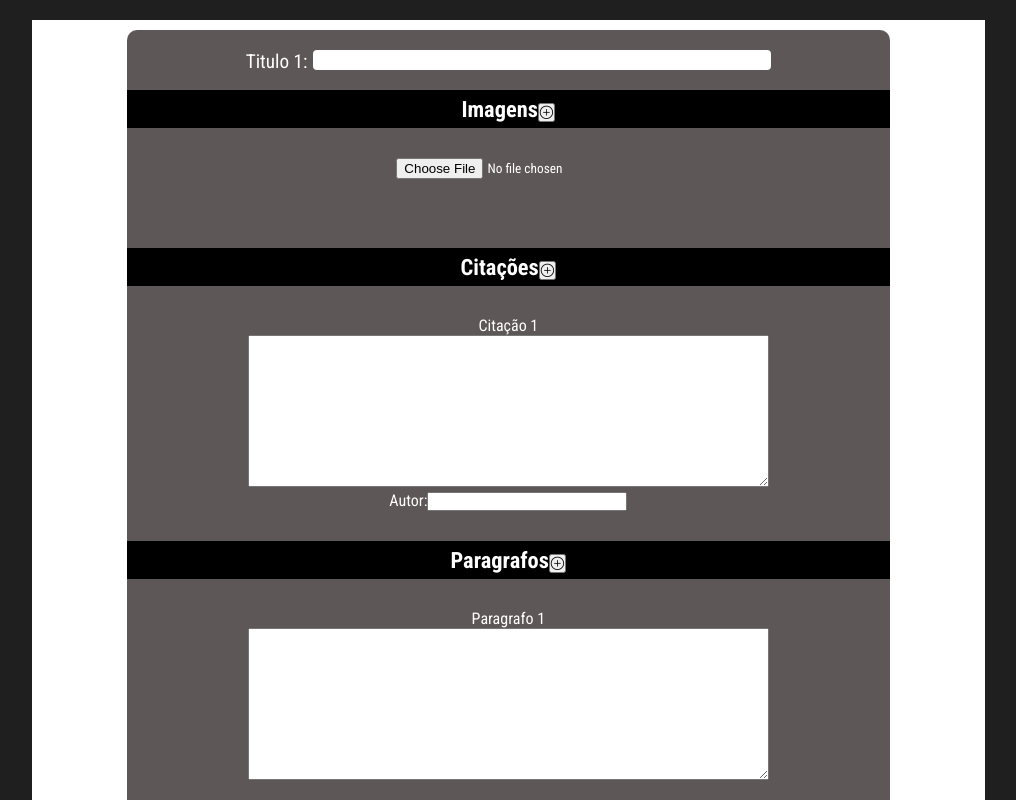
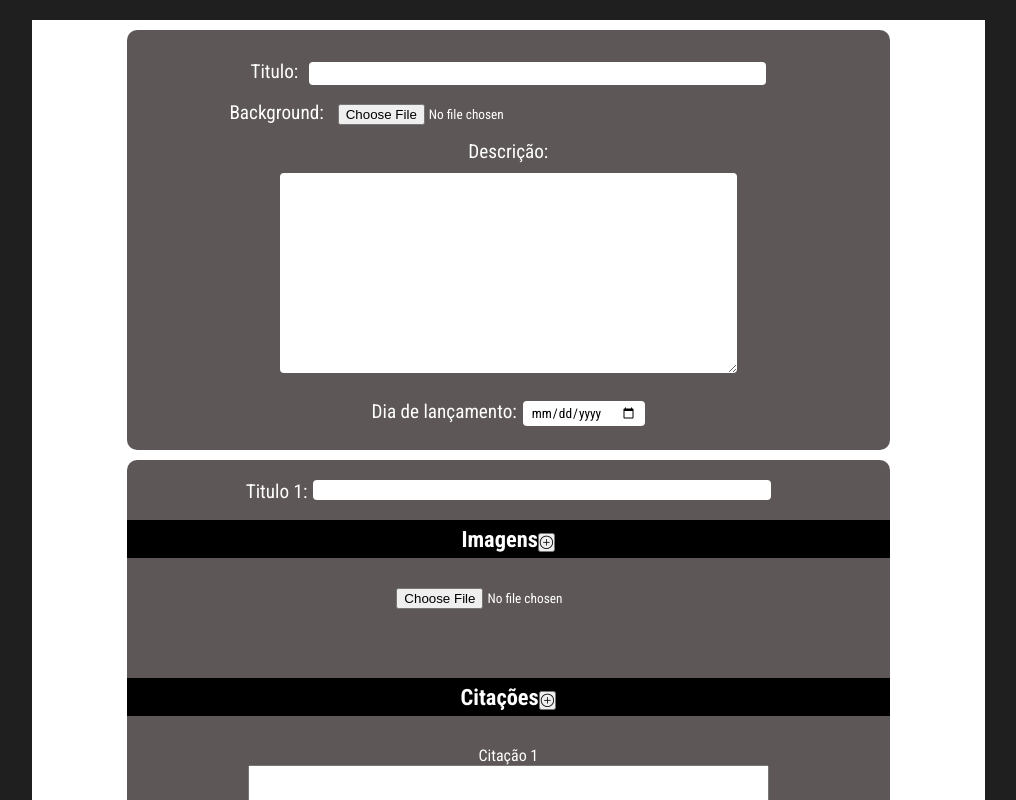
Before and after one commit to vicemanu/admin-metanoia, a React (Vite) app: page /admin in a window 1280 px wide. Shown: the top 800 px of the page, without its empty margins (242-1258 px from the left). Built offline with nearby package versions, Linux system fonts and the light colour scheme.

Commit message:
Basico da pagina restaurado e atualizado com sucesso

```diff
--- a/src/components/Conteudo/index.jsx
+++ b/src/components/Conteudo/index.jsx
@@ -1,4 +1,3 @@
-import { useEffect, useState } from 'react'
 import './conteudo.css'
 
 export default function Conteudo(props) {
--- a/src/pages/Admin/index.jsx
+++ b/src/pages/Admin/index.jsx
@@ -10,26 +10,28 @@ export default function Admin() {
 
     const [conteudo, setConteudo] = useState([{title:"", img: [""], citation: [""], paragraph: [""],
     author: [""] }])
-    const [artigo, setArtigo] = useState({ conteudo: ""})
+    const [artigo, setArtigo] = useState({ title: "", img: "", description: "", date: "", conteudo: ""})
 
     function addConteudo(e) {
         e.preventDefault()
-
         setConteudo([...conteudo, {title:"", img: [""], citation: [""], paragraph: [""],
         author: [""] }])
-
-
-        console.log(conteudo)
     }
 
 
     async function eviarFireBase(e) {
         e.preventDefault()
 
+        setArtigo({...artigo, conteudo: conteudo})
+
         await addDoc(collection(db, "artigo"), {
+            title: artigo.title,
+            img: artigo.img,
+            description: artigo.description,
+            date: artigo.date,
             conteudo: artigo.conteudo,
         }).then(()=> {
-            setArtigo({conteudo: ""})
+            setArtigo({ title: "", img: "", description: "", date: "", conteudo: ""})
             setConteudo([{title:"", img: [""], citation: [""], paragraph: [""],
             author: [""] }])
         }).catch((error)=> {
@@ -43,8 +45,46 @@ export default function Admin() {
         <div className='admin_page'>
             <div className='Menu'></div>
             <div className='admin_page--main'>
-                <form action="" onSubmit={eviarFireBase} className='main--form'
-                >
+                <form action="" onSubmit={eviarFireBase} className='main--form'>
+                    <div className='form--div form--principal'>
+
+                        {/* Parte principal do artigo */}
+
+                        <label className='form_principal--title' htmlFor="titulo">
+                            Titulo: <input type="text" id='titulo'
+                            value={artigo.title}
+                            onChange={
+                                e => setArtigo({...artigo, title: e.target.value})
+                                }  />
+                        </label>
+                        <label className='form_principal--img' htmlFor="background"> Background:
+                            <input type="file" name="" id="background"
+                            value={artigo.img}
+                            onChange={
+                                e => setArtigo({...artigo, img: e.target.value})
+                                }  />
+                        </label>
+                        <label className='form_principal--descricao' htmlFor="descrição">
+                            <span>Descrição:</span>
+                            <textarea name="" id="descrição" cols="30" rows="10"
+                                value={artigo.description}
+                                onChange={
+                                    e => setArtigo({...artigo, description: e.target.value})
+                                }
+                            ></textarea>
+                        </label>
+                        <label className='form_principal--date' htmlFor="lancamento">
+                            Dia de lançamento:
+                            <input type="date" id='lancamento'
+                                value={artigo.date}
+                                onChange={
+                                    e => setArtigo({...artigo, date: e.target.value})
+                                }
+                             />
+                        </label>
+                    </div>
+
+                    {/* Parte do conteudo do artigo */}
 
                     {
                         conteudo.map((e , index ) => {
```
